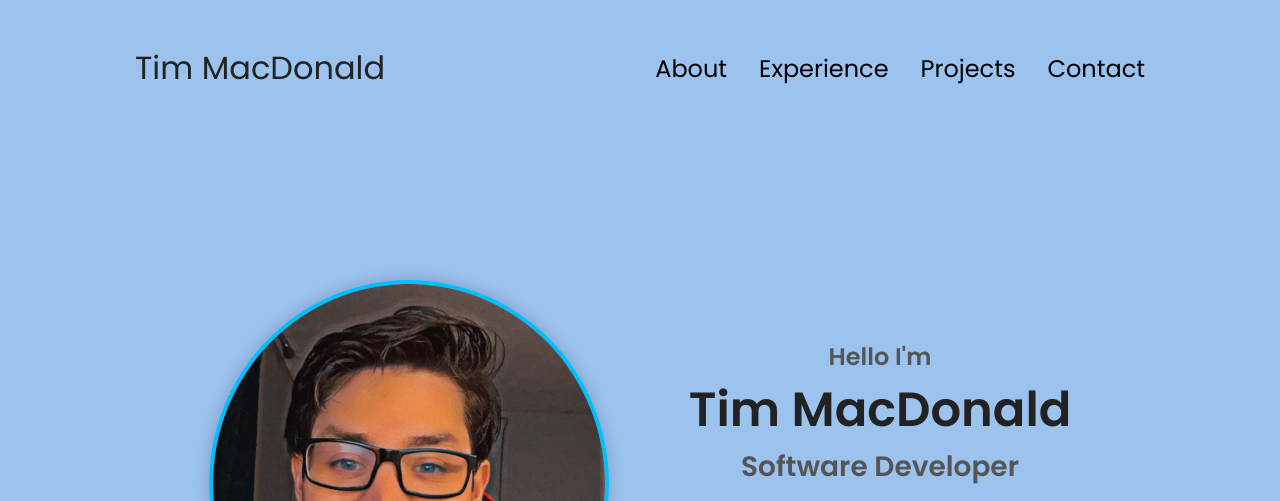
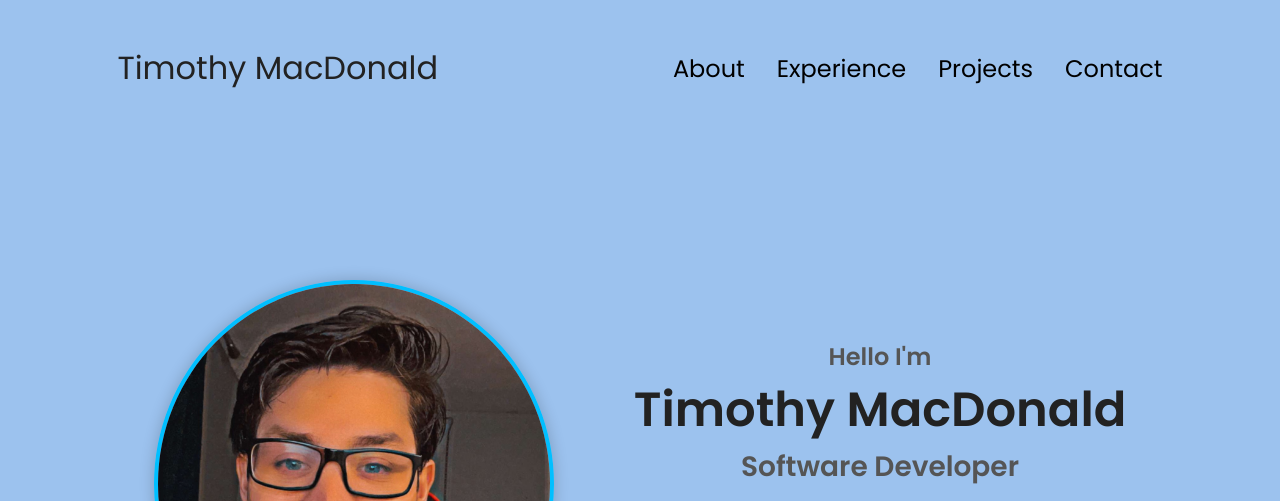
Before and after one commit to CodeByTM/AWS-Online-Portfolio, a plain HTML site: page index.html in a window 1280 px wide. Shown: the top 501 px of the page. Drawn offline with Linux system fonts and the light colour scheme; files whose address does not match are found by name.

Commit message:
update index.html

```diff
--- a/index.html
+++ b/index.html
@@ -9,7 +9,7 @@
 </head>
 <body>
     <nav id="desktop-nav">
-        <div class="logo">Tim MacDonald</div>
+        <div class="logo">Timothy MacDonald</div>
         <div>
             <ul class="nav-links">
                 <li><a href="#about">About</a></li>
@@ -41,7 +41,7 @@
         </div>
         <div class="section__text">
               <p class="section__text__p1">Hello I'm</p>
-              <h1 class="title">Tim MacDonald</h1>
+              <h1 class="title">Timothy MacDonald</h1>
               <p class="section__text__p2">Software Developer</p>
               <div class="btn-container">
                 <button class="btn btn-color-2" onclick="window.open('TimMacDonaldResume2025NP.pdf')">Download CV</button>
@@ -69,7 +69,7 @@
                     <div class="details-container cloud">
                         <img src="experience.png" alt="experience icon" class="icon">
                         <h3>Experience</h3>
-                        <p>2+ Years <br> Software Development</p>
+                        <p>4+ Years <br> Software Development</p>
                     </div>
                     <div class="details-container cloud">
                         <img src="education.png" alt="education icon" class="icon">
```
